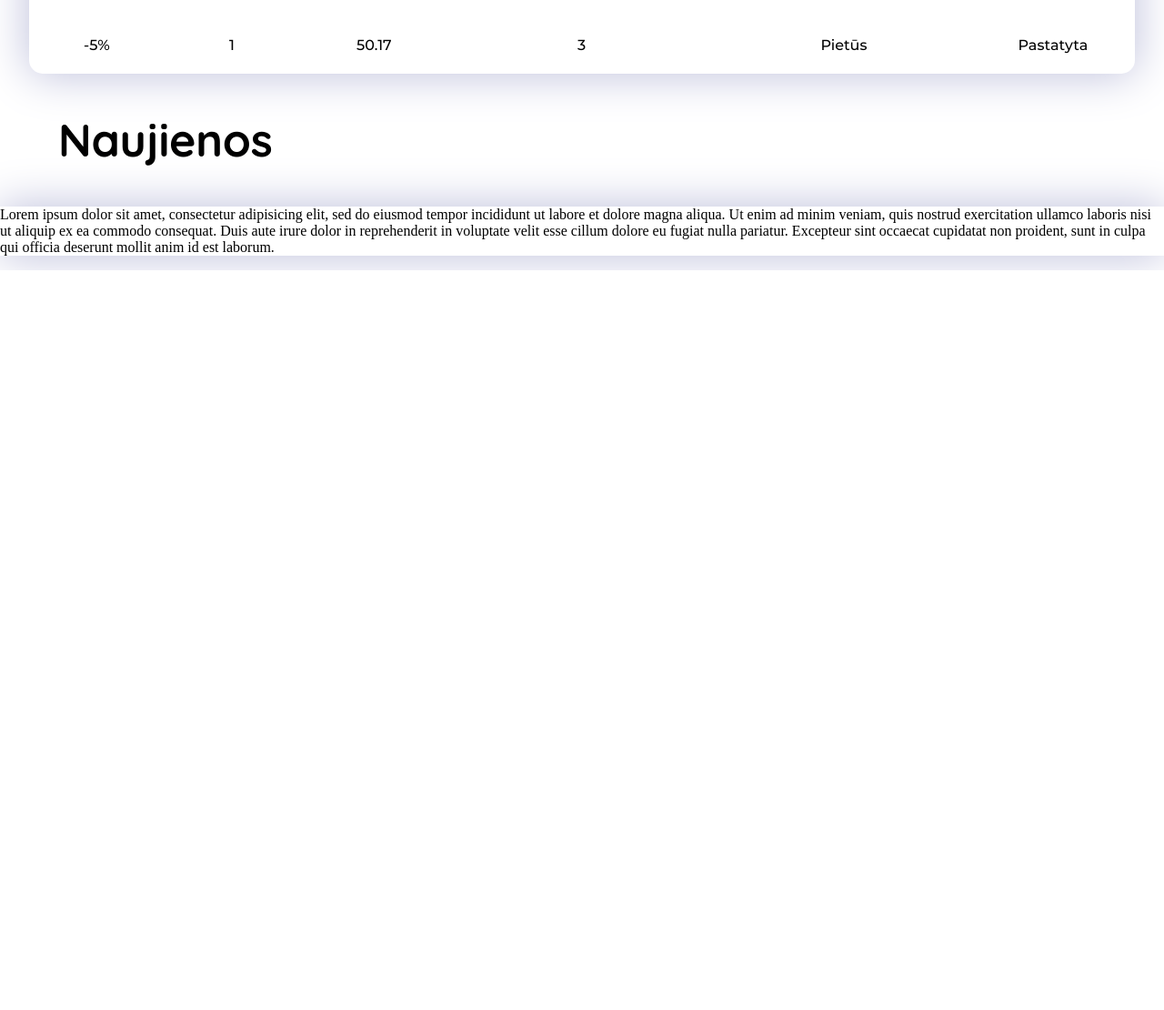
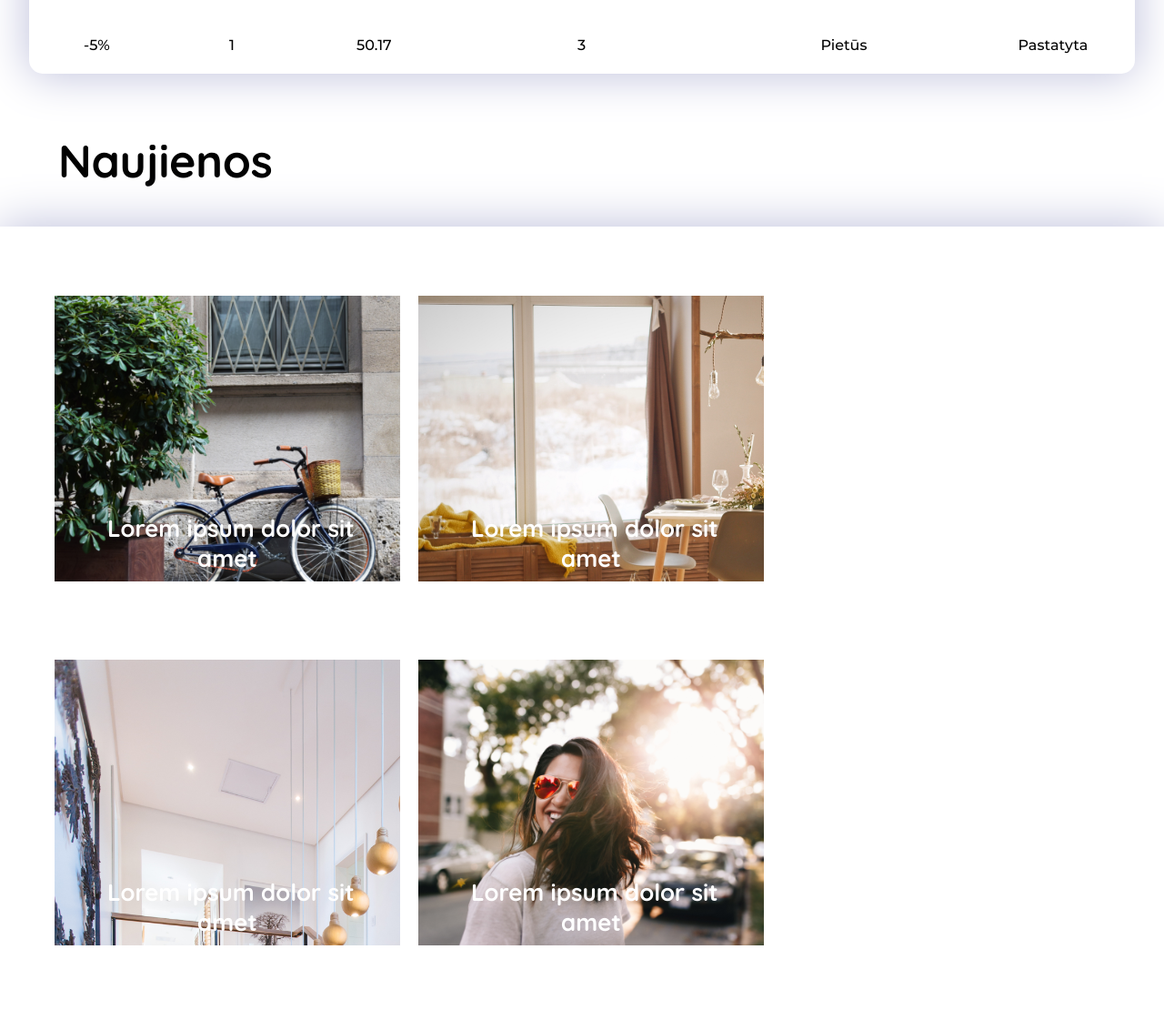
Before and after one commit to Kar010/Testinis-Web, a plain HTML site: page index.html in a window 1280 px wide. Shown: the part 1823-2933 px from the top of the page at 91% size. Before the commit the page ends 2120 px from the top, so only its background shows below. Drawn offline with nearby package versions, Linux system fonts and the light colour scheme.

Commit message:
Gallery finished

```diff
--- a/index.html
+++ b/index.html
@@ -223,8 +223,28 @@
     <section class="news">
       <h1>Naujienos</h1>
       <div class="container">
-        <p>Lorem ipsum dolor sit amet, consectetur adipisicing elit, sed do eiusmod tempor incididunt ut labore et dolore magna aliqua. Ut enim ad minim veniam, quis nostrud exercitation ullamco laboris nisi ut aliquip ex ea commodo consequat. Duis aute irure dolor in reprehenderit in voluptate velit esse cillum dolore eu fugiat nulla pariatur. Excepteur sint occaecat cupidatat non proident, sunt in culpa qui officia deserunt mollit anim id est laborum.</p>
-
+        <div class="image-gallery">
+          <div class="row">
+            <div class="figure">
+              <a href="#"><img src="img\news\chris-barbalis-696423-unsplash.png" ></a>
+            </div>
+            <div class="figure">
+              <a href="#"><img src="img\news\daniil-silantev-574966-unsplash.png" ></a>
+            </div>
+            <div class="figure">
+              <a href="#"><img src="img\news\jason-briscoe-332508-unsplash.png" ></a>
+            </div>
+            <div class="figure">
+              <a href="#"><img src="img\news\matthew-hamilton-166549-unsplash.png" ></a>
+            </div>
+            <div class="figure">
+              <a href="#"><img src="img\news\roberto-nickson-661462-unsplash.png" ></a>
+            </div>
+            <div class="figure">
+              <a href="#"><img src="img\news\caleb-jones-135058-unsplash.png" ></a>
+            </div>
+          </div>
+        </div>
       </div>
 
     </section>
--- a/scss/news.scss
+++ b/scss/news.scss
@@ -1,13 +1,78 @@
 section.news{
+
   h1{
     margin-left: 5%;
+    margin-top:5%;
     font-size: 50px;
     font-family: "Quicksand-bold";
   }
   .container{
-    margin:0 auto;
+    background-color: #FFFFFF;
     -webkit-box-shadow: 0px 0px 50px 1px rgba(189,191,219,1);
     -moz-box-shadow: 0px 0px 50px 1px rgba(189,191,219,1);
     box-shadow: 0px 0px 50px 1px rgba(189,191,219,1);
+    position: absolute;
+
+  .image-gallery{
+
+
+    .row{
+      margin-left: 50px;
+      margin-right: 50px;
+    }
+
+    .figure::before{
+      content: "Lorem ipsum dolor sit \A amet";
+      width: 270px;
+      font-family: "Quicksand-Bold";
+      padding-left: 15px;
+      position: relative;
+      color: white;
+      font-size: 26px;
+      top: 305px;
+      margin-top: -75px;
+      white-space: pre;
+      text-align: left;
+    }
+    .figure::after{
+      display: block;
+      position: relative;
+      // background-image: linear-gradient(rgba(58, 54, 82, 1));
+      margin-top: -150px;
+      height: 150px;
+      width: 100%;
+      content: '';
+    }
+
+    .figure{
+    float: left;
+    width:380px;
+    height:380px;
+    text-align:center;
+    overflow:hidden;
+    margin:10px;
+
+
+      img{
+
+        height:auto;
+        display:block;
+        width:auto;
+        min-width: 380px;
+        min-height: 380px;
+        background-position: left;
+
+      }
+
+      p{
+        width: 270px;
+        font-family: "Quicksand-Bold", sans-serif;
+        padding-left: 15px;
+        color: white;
+        font-size: 26px;
+        margin-top: -75px;
+      }
+    }
+    }
   }
 }
```
Also changed, not shown: css/styles.css, img/news/caleb-jones-135058-unsplash.png (added), img/news/chris-barbalis-696423-unsplash.png (added), img/news/daniil-silantev-574966-unsplash.png (added), img/news/jason-briscoe-332508-unsplash.png (added), img/news/matthew-hamilton-166549-unsplash.png (added), img/news/roberto-nickson-661462-unsplash.png (added).
